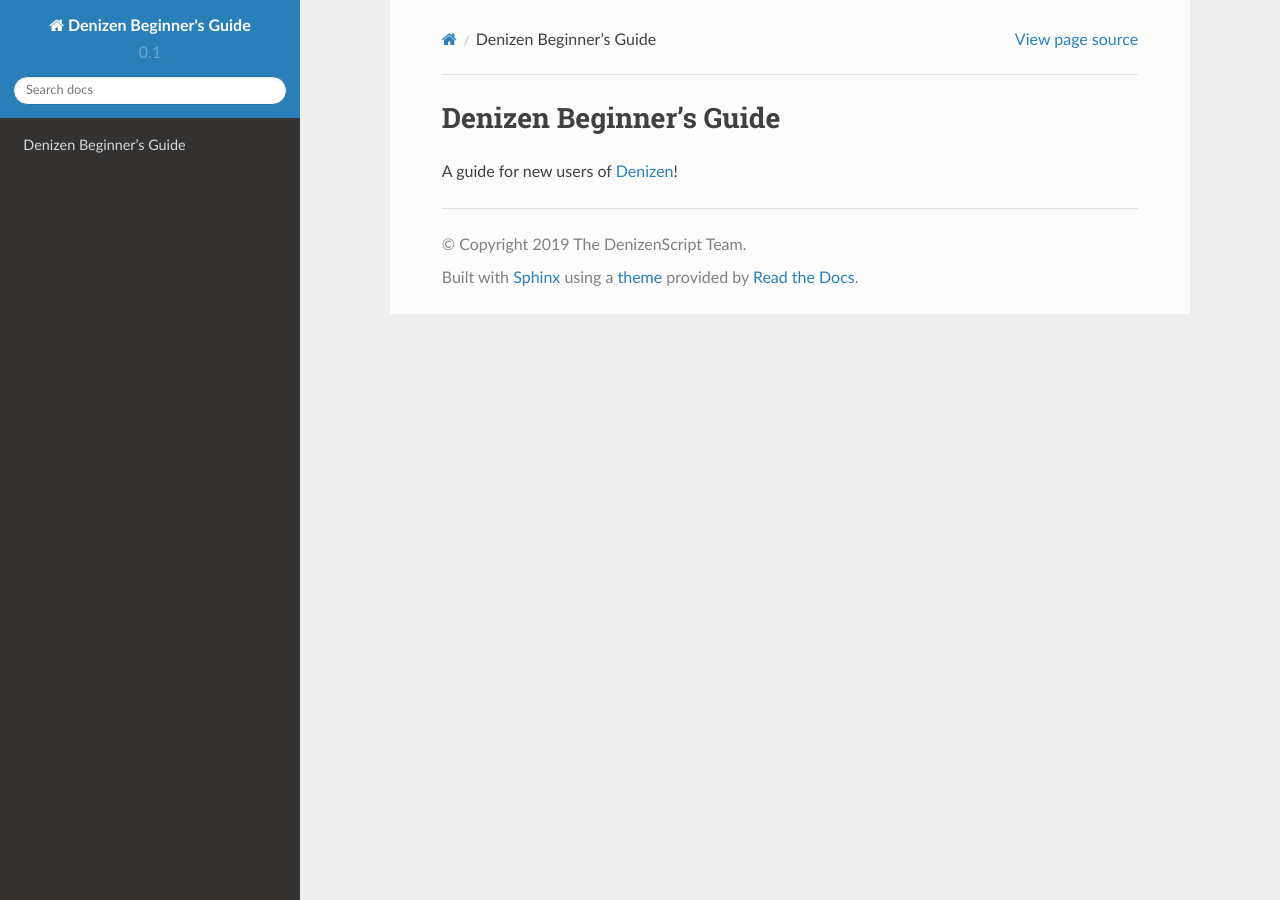
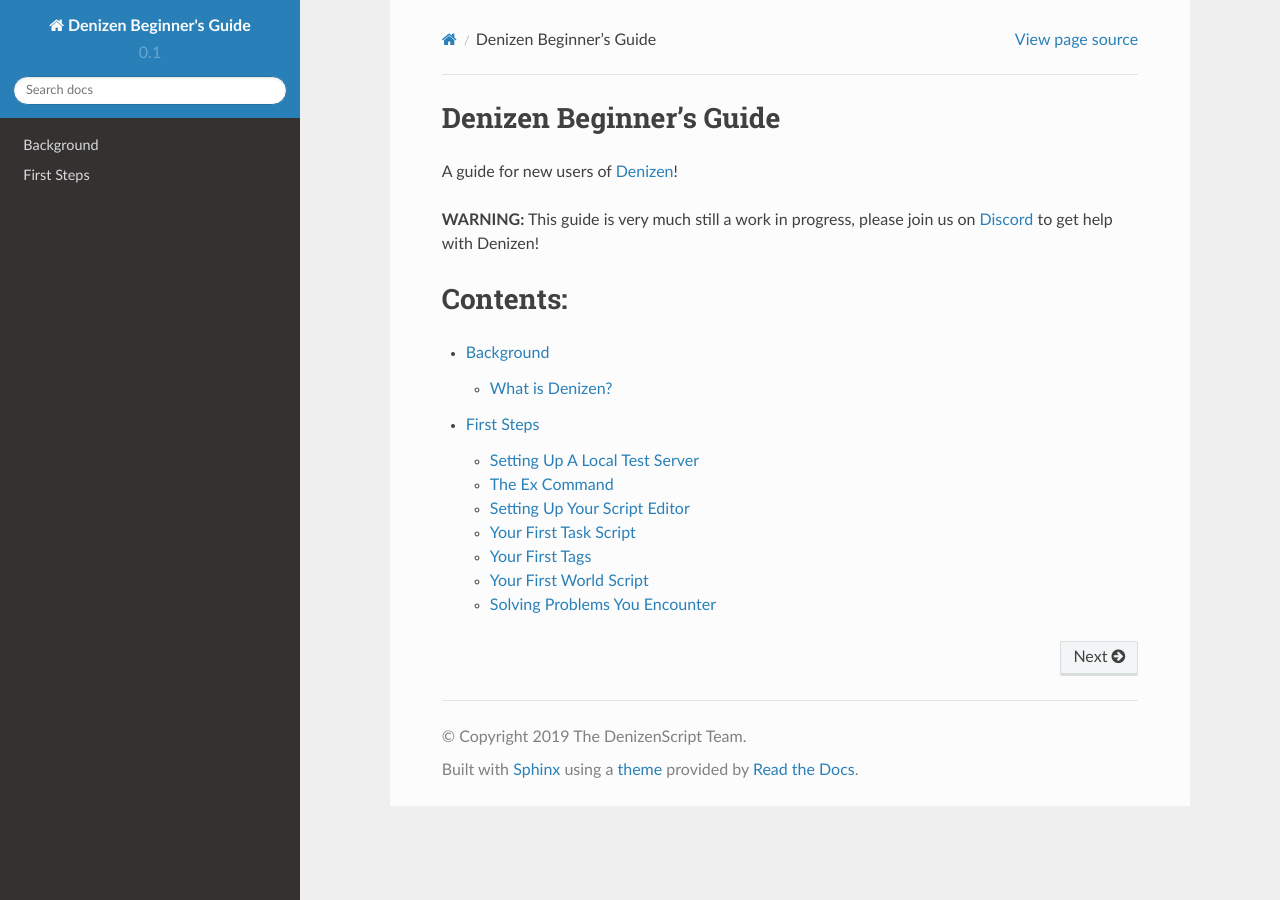
Before and after one commit to DenizenScript/Denizen-Beginners-Guide, a Sphinx documentation site: the page built from source/index.md, in a window 1280 px wide. Built offline with Sphinx 7.4.7 and the Read the Docs theme 2.0.0, drawn with Linux system fonts in a browser that asks for light colours.

Commit message:
first sections placeholders

````diff
--- /dev/null
+++ b/source/guides/background/index.md
@@ -0,0 +1,9 @@
+Background
+----------
+
+``` toctree::
+    :maxdepth: 1
+    :titlesonly:
+
+    what-is-denizen
+```
--- /dev/null
+++ b/source/guides/background/what-is-denizen.md
@@ -0,0 +1,4 @@
+What is Denizen?
+----------------
+
+**TODO: Write-up that introduces the basics of what Denizen is, abstractly.**
--- /dev/null
+++ b/source/guides/first-steps/index.md
@@ -0,0 +1,15 @@
+First Steps
+-----------
+
+``` toctree::
+    :maxdepth: 1
+    :titlesonly:
+
+    local-test-server
+    ex-command
+    script-editor
+    task-script
+    tags
+    world-script
+    problem-solving
+```
--- /dev/null
+++ b/source/guides/first-steps/script-editor.md
@@ -0,0 +1,4 @@
+Setting Up Your Script Editor
+-----------------------------
+
+**TODO: Write-up that explains how to get started using VS Code to edit Denizen scripts.**
--- /dev/null
+++ b/source/guides/first-steps/tags.md
@@ -0,0 +1,4 @@
+Your First Tags
+---------------
+
+**TODO: Write-up that introduces the concept of a tag in Denizen, and demonstrates a tag in `/ex` and/or a task script.**
--- /dev/null
+++ b/source/guides/first-steps/world-script.md
@@ -0,0 +1,4 @@
+Your First World Script
+-----------------------
+
+**TODO: Write-up that introduces what a world script is and what events are. Guide the user through writing a very basic event like `on player breaks block:` and then a dynamic variant like `on player breaks grass:`. Also show context tags.**
--- a/source/index.md
+++ b/source/index.md
@@ -2,3 +2,15 @@ Denizen Beginner's Guide
 ------------------------
 
 A guide for new users of [Denizen](https://www.spigotmc.org/resources/denizen.21039/)!
+
+**WARNING:** This guide is very much still a work in progress, please join us on [Discord](https://discord.gg/Q6pZGSR) to get help with Denizen!
+
+## Contents:
+
+``` toctree::
+    :maxdepth: 2
+    :titlesonly:
+
+    guides/background/index
+    guides/first-steps/index
+```
````
Also changed, not shown: source/guides/first-steps/ex-command.md (added, +4 -0 lines), source/guides/first-steps/local-test-server.md (added, +9 -0 lines), source/guides/first-steps/problem-solving.md (added, +4 -0 lines), source/guides/first-steps/task-script.md (added, +4 -0 lines).
